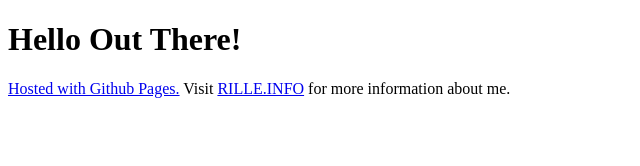
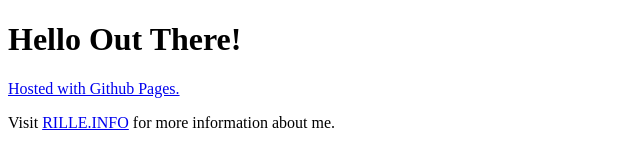
Before and after one commit to RilleWebDev/RilleWebDev-github, a plain HTML site: page index.html in a window 1280 px wide. Shown: the whole page, without its empty margins (0-640 px from the left). Drawn offline with Linux system fonts and the light colour scheme.

Commit message:
Update index.html

```diff
--- a/index.html
+++ b/index.html
@@ -2,7 +2,7 @@
 <html>
 <body>
 <h1>Hello Out There!</h1>
-<p><a href="https://pages.github.com/">Hosted with Github Pages.</a>
-Visit <a href="https://rille.info/">RILLE.INFO</a> for more information about me.</p>
+<p><a href="https://pages.github.com/">Hosted with Github Pages.</a></p>
+<p>Visit <a href="https://rille.info/">RILLE.INFO</a> for more information about me.</p>
 </body>
 </html>
```
